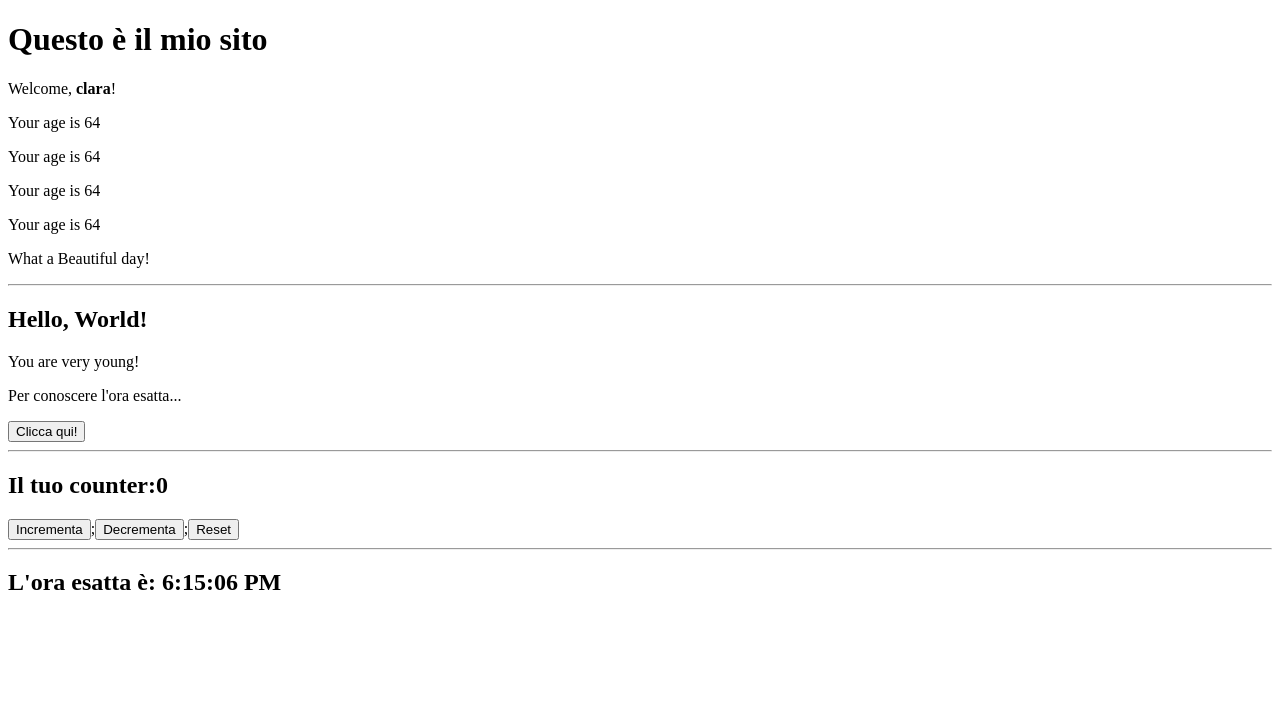
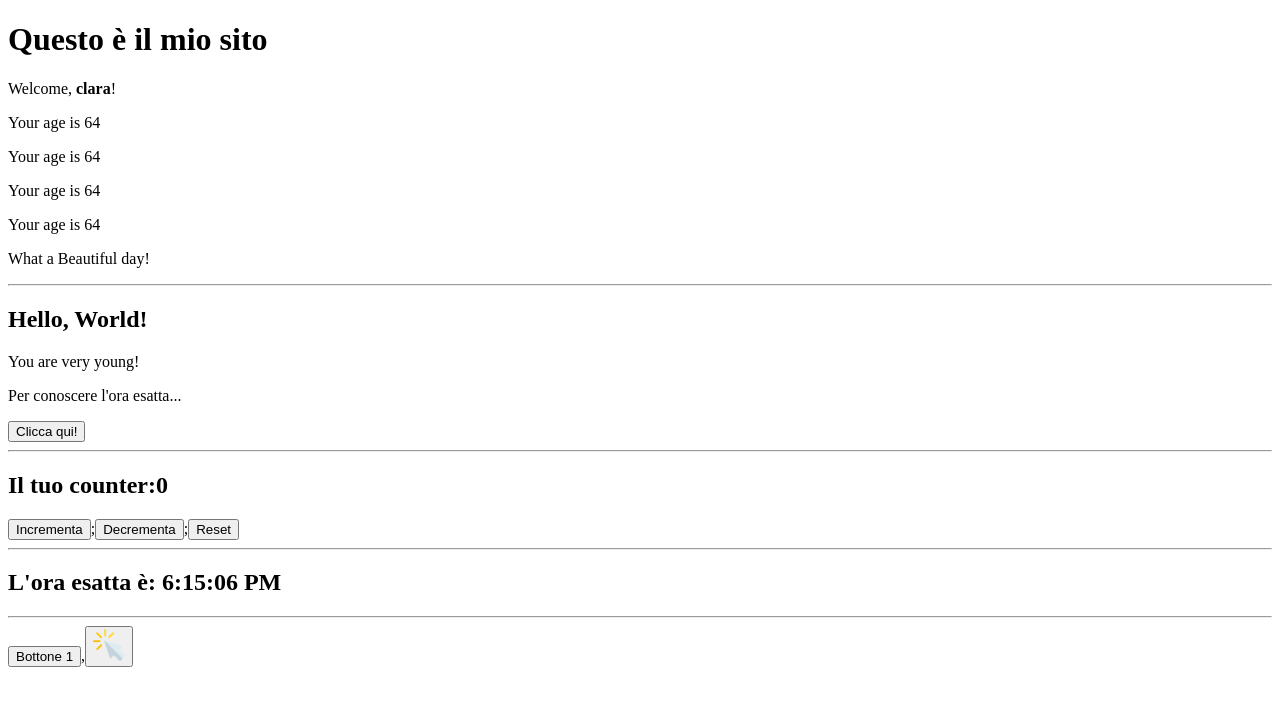
Before and after one commit to Clara-newbie/React_Esercizio, a React (Vite) app: page / in a window 1280 px wide. Shown: the top 706 px of the page. Built offline with nearby package versions, Linux system fonts and the light colour scheme.

Commit message:
svolto esercizio 'Handling Events'

```diff
--- a/src/App.jsx
+++ b/src/App.jsx
@@ -2,6 +2,7 @@ import Clock from "../Clock";
 import AlertClock from "./AlertClock";
 import Counter from "./Counter";
 import Hello from "./Hello";
+import MouseClicker from "./MouseClicker";
 import Welcome from "./Welcome";
 
 export default function App() {
@@ -23,6 +24,8 @@ export default function App() {
       <Counter index={1} initialValue={0} />
       <hr />
       <Clock />
+      <hr />
+      <MouseClicker />
     </div>
   );
 }
--- /dev/null
+++ b/src/MouseClicker.jsx
@@ -0,0 +1,21 @@
+export default function MouseClicker() {
+  function handleClickOne(event) {
+    console.log(event.target.name);
+  }
+
+  function handleClickTwo(event) {
+    console.log(event.target.src, event.currentTarget.name);
+  }
+
+  return (
+    <div>
+      <button name="one" onClick={handleClickOne}>
+        Bottone 1
+      </button>
+      ,
+      <button name="two" onClick={handleClickTwo}>
+        <img src="/click.png" />
+      </button>
+    </div>
+  );
+}
```
Also changed, not shown: public/click.png (added).
